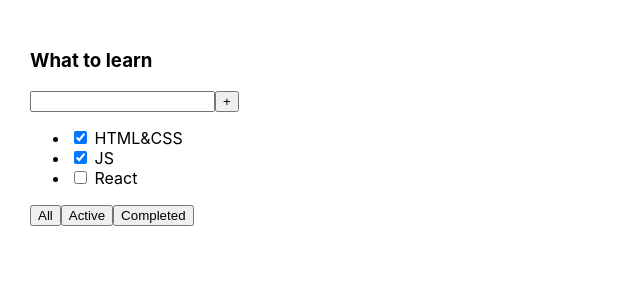
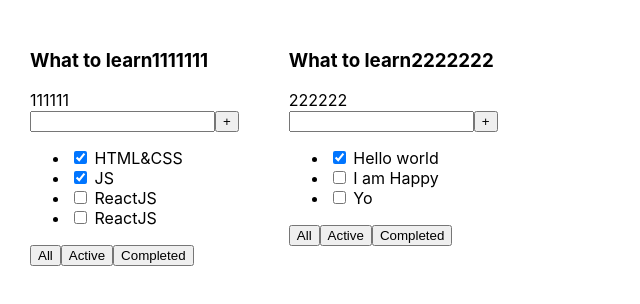
Before and after one commit to suveiko/todolistTs, a React (Create React App) app: page / in a window 1280 px wide. Shown: the top 304 px of the page, without its empty margins (0-640 px from the left). Built offline with nearby package versions, Linux system fonts and the light colour scheme.

Commit message:
First commit

```diff
--- a/src/App.tsx
+++ b/src/App.tsx
@@ -1,26 +1,23 @@
 import React from 'react';
 import './App.css';
+import {Todolist} from "./Todolist";
 
 function App() {
+    const tasks1 = [
+        { id: 1, title: "HTML&CSS", isDone: true },
+        { id: 2, title: "JS", isDone: true },
+        { id: 3, title: "ReactJS", isDone: false },
+        { id: 3, title: "ReactJS", isDone: false }
+    ]
+    const tasks2 = [
+        { id: 1, title: "Hello world", isDone: true },
+        { id: 2, title: "I am Happy", isDone: false },
+        { id: 3, title: "Yo", isDone: false }
+    ]
     return (
         <div className="App">
-            <div>
-                <h3>What to learn</h3>
-                <div>
-                    <input/>
-                    <button>+</button>
-                </div>
-                <ul>
-                    <li><input type="checkbox" checked={true}/> <span>HTML&CSS</span></li>
-                    <li><input type="checkbox" checked={true}/> <span>JS</span></li>
-                    <li><input type="checkbox" checked={false}/> <span>React</span></li>
-                </ul>
-                <div>
-                    <button>All</button>
-                    <button>Active</button>
-                    <button>Completed</button>
-                </div>
-            </div>
+            <Todolist title={'What to learn1111111'} name1={111111} tasks={tasks1}/>
+            <Todolist title={'What to learn2222222'} name2={'222222'} tasks={tasks2}/>
         </div>
     );
 }
--- /dev/null
+++ b/src/Todolist.tsx
@@ -0,0 +1,45 @@
+import React from "react";
+
+type TodolistPropsType = {
+    title: string
+    name1?: number
+    name2?: string
+    tasks: Array<inArrayType>
+}
+
+type inArrayType = {
+    id: number,
+    title: string,
+    isDone: boolean
+
+}
+
+export const Todolist = (props:TodolistPropsType) => {
+    return (
+        <div>
+            <h3>{props.title}</h3>
+            <div>{props.name1}</div>
+            <div>{props.name2}</div>
+            <div>
+                <input/>
+                <button>+</button>
+            </div>
+            <ul>
+                {props.tasks.map((el) =>{
+                    return (
+                        <li><input type="checkbox" checked={el.isDone}/> <span>{el.title}</span></li>
+                    )
+                })}
+
+                {/*<li><input type="checkbox" checked={props.tasks[0].isDone}/> <span>{props.tasks[0].title}</span></li>*/}
+                {/*<li><input type="checkbox" checked={props.tasks[1].isDone}/> <span>{props.tasks[1].title}</span></li>*/}
+                {/*<li><input type="checkbox" checked={props.tasks[2].isDone}/> <span>{props.tasks[2].title}</span></li>*/}
+            </ul>
+            <div>
+                <button>All</button>
+                <button>Active</button>
+                <button>Completed</button>
+            </div>
+        </div>
+    )
+}
```
